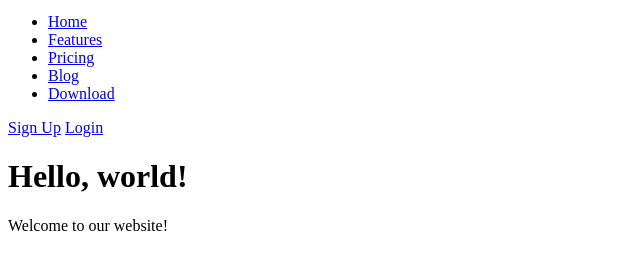
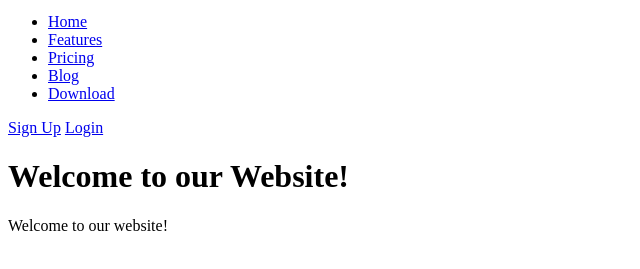
Before and after one commit to EshaTariq7/SRE-Assignment, a plain HTML site: page index.html in a window 1280 px wide. Shown: the part 29-298 px from the top of the page, without its empty margins (0-640 px from the left). Drawn offline with Linux system fonts and the light colour scheme.

Commit message:
Update index.html

```diff
--- a/index.html
+++ b/index.html
@@ -26,7 +26,7 @@
           </div>
         </nav>
       </header>
-    <h1>Hello, world!</h1><!-- updated heading --!>
+    <h1>Welcome to our Website!</h1><!-- updated heading --!>
     <p>Welcome to our website!</p><!--new line added-->
 </body>
 </html>
```
